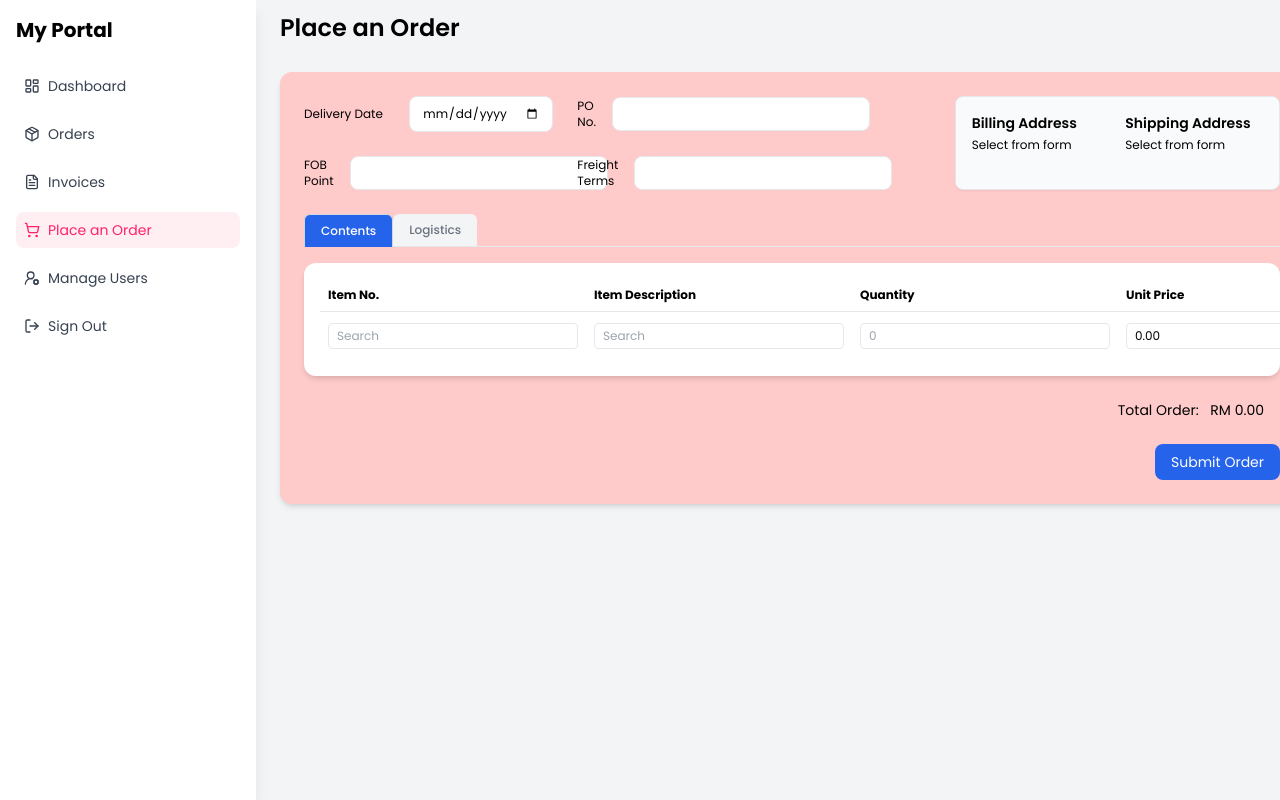
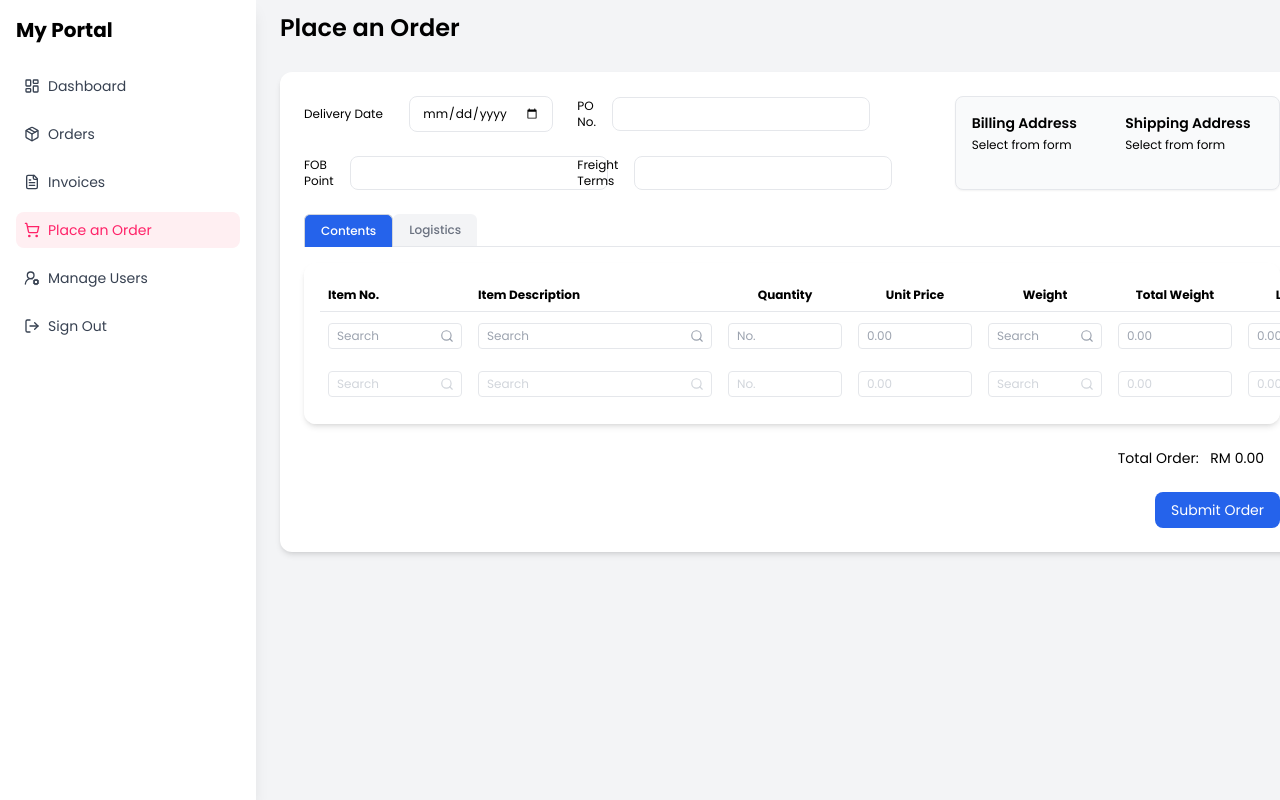
Before and after one commit to Harith-design/webportal, a React (Create React App) app in the folder frontend/: page /orderform in a window 1280 px wide. Built offline with nearby package versions, Linux system fonts and the light colour scheme.

Commit message:
Add description of your changes

```diff
--- a/frontend/package.json
+++ b/frontend/package.json
@@ -13,6 +13,7 @@
     "react-dom": "^19.1.1",
     "react-router-dom": "^7.8.1",
     "react-scripts": "5.0.1",
+    "react-window": "^2.1.0",
     "web-vitals": "^2.1.4"
   },
   "scripts": {
--- a/frontend/src/components/OrderForm.jsx
+++ b/frontend/src/components/OrderForm.jsx
@@ -1,104 +1,161 @@
 import React, { useState } from "react";
 import { Trash2, Search } from "lucide-react";
-import "./OrderForm.css";
+import "./OrderForm.css"; // import your CSS
 
 function PlaceOrderPage() {
+
   const [activeTab, setActiveTab] = useState("contents");
 
   const [order, setOrder] = useState({
     ponum: "",
     deliveryDate: "",
-    fobPoint: "",
-    freightTerms: "",
     billingAddress: "",
     shippingAddress: "",
   });
 
+  // ✅ Rows state
   const [rows, setRows] = useState([
-    {
-      product: "",
-      description: "",
-      quantity: "",
-      unitPrice: "0.00",
-      weight: "",
-      totalWeight: "",
-      lineTotal: "0.00",
-      taxCode: "code1",
-    },
+    { product: "", catalogue: "", quantity: "", price: "0.00", total: "0.00", active: true },
+    { product: "", catalogue: "", quantity: "", price: "0.00", total: "0.00", active: false },
   ]);
 
+  // ✅ Handle row edits
   const handleChange = (index, field, value) => {
     const updated = [...rows];
     updated[index][field] = value;
 
+    // auto calculate line total
+    if (field === "quantity" || field === "price") {
       const qty = parseFloat(updated[index].quantity) || 0;
-    const price = parseFloat(updated[index].unitPrice) || 0;
-    updated[index].lineTotal = (qty * price).toFixed(2);
-
-    // Add a new empty row only if editing the last row
-    if (
-      index === rows.length - 1 &&
-      Object.values(updated[index]).some((v) => v !== "" && v !== "0.00")
-    ) {
-      updated.push({
-        product: "",
-        description: "",
-        quantity: "",
-        unitPrice: "0.00",
-        weight: "",
-        totalWeight: "",
-        lineTotal: "0.00",
-        taxCode: "code1",
-      });
+      const price = parseFloat(updated[index].price) || 0;
+      updated[index].total = (qty * price).toFixed(2);
     }
 
     setRows(updated);
   };
 
+  // ✅ Activate row on focus
+  const activateRow = (index) => {
+    if (!rows[index].active) {
+      const updated = [...rows];
+      updated[index].active = true;
+      setRows([
+        ...updated,
+        { product: "", catalogue: "", quantity: "", price: "", total: "", active: false },
+      ]);
+    }
+  };
+
+  // ✅ Delete row
   const handleDelete = (index) => {
     setRows(rows.filter((_, i) => i !== index));
   };
 
+  // ✅ Submit
   const handleSubmit = (e) => {
     e.preventDefault();
     console.log("Order submitted:", order, rows);
     alert("Order submitted! Check console for details.");
   };
 
-  const orderTotal = rows.reduce(
-    (sum, row) => sum + parseFloat(row.lineTotal || 0),
-    0
-  ).toFixed(2);
+  const orderTotal = rows.reduce((sum, row) => sum + parseFloat(row.total || 0), 0).toFixed(2);
+
 
   return (
+    // <div className="flex justify-center">
   <div className="flex justify-center">
-      <div className="p-6 rounded-xl shadow-md order-form-page max-w-[80vw] w-full bg-red-200">
-        {/* Form and addresses */}
+    <div className="p-6 rounded-xl shadow-md order-form-page max-w-[80vw] w-full bg-white">
+      {/* Flex container: form left, box right */}
       <div className="flex justify-between gap-32 mx-auto">
+        {/* Form (left) */}
         <form onSubmit={handleSubmit} className="grid grid-cols-2 gap-6 flex-1">
-            {[
-              { label: "Delivery Date", name: "deliveryDate", type: "date" },
-              { label: "PO No.", name: "ponum", type: "text" },
-              { label: "FOB Point", name: "fobPoint", type: "text" },
-              { label: "Freight Terms", name: "freightTerms", type: "text" },
-            ].map((field, i) => (
-              <div className="flex items-center gap-4" key={i}>
-                <label className="w-[120px] text-xs">{field.label}</label>
+          {/* Delivery Date */}
+          <div className="flex items-center gap-4">
+            <label className="w-[120px] text-xs">Delivery Date</label>
             <input
-                  type={field.type}
-                  name={field.name}
-                  value={order[field.name]}
-                  onChange={(e) =>
-                    setOrder({ ...order, [e.target.name]: e.target.value })
-                  }
+              type="date"
+              name="deliveryDate"
+              value={order.deliveryDate}
+              onChange={(e) => setOrder({ ...order, [e.target.name]: e.target.value })}
               className="flex-1 border rounded-lg px-3 py-2 focus:outline-none focus:ring-2 focus:ring-blue-400 text-xs"
               required
             />
           </div>
-            ))}
+
+          {/* PO No */}
+          <div className="flex items-center gap-4">
+            <label className="w-[120px] text-xs">PO No.</label>
+            <input
+              type="text"
+              name="ponum"
+              value={order.ponum}
+              onChange={(e) => setOrder({ ...order, [e.target.name]: e.target.value })}
+              className="flex-1 border rounded-lg px-3 py-2 focus:outline-none focus:ring-2 focus:ring-blue-400 text-xs"
+              required
+            />
+          </div>
+
+          {/* FOB Point */}
+          <div className="flex items-center gap-4">
+            <label className="w-[120px] text-xs">FOB Point</label>
+            <input
+              type="text"
+              nB Pointame="ponum"
+              value={order.ponum}
+              onChange={(e) => setOrder({ ...order, [e.target.name]: e.target.value })}
+              className="flex-1 border rounded-lg px-3 py-2 focus:outline-none focus:ring-2 focus:ring-blue-400 text-xs"
+              required
+            />
+          </div>
+
+          {/* Freight Terms */}
+          <div className="flex items-center gap-4">
+            <label className="w-[120px] text-xs">Freight Terms</label>
+            <input
+              type="text"
+              name="ponum"
+              value={order.ponum}
+              onChange={(e) => setOrder({ ...order, [e.target.name]: e.target.value })}
+              className="flex-1 border rounded-lg px-3 py-2 focus:outline-none focus:ring-2 focus:ring-blue-400 text-xs"
+              required
+            />
+          </div>
+
+          {/* Billing Address
+          <div className="flex items-center gap-4">
+            <label className="min-w-[120px] text-xs">Billing Address</label>
+            <select
+              name="billingAddress"
+              value={order.billingAddress}
+              onChange={(e) => setOrder({ ...order, [e.target.name]: e.target.value })}
+              className="flex-1 border rounded-lg px-3 py-2 focus:outline-none focus:ring-2 focus:ring-blue-400 text-xs"
+            >
+              <option value="address1">Address 1</option>
+              <option value="address2">Address 2</option>
+              <option value="address3">Address 3</option>
+            </select>
+          </div>
+          */}
+
+          {/* Shipping Address
+          <div className="flex items-center gap-4">
+            <label className="min-w-[120px] text-xs">Shipping Address</label>
+            <select
+              name="shippingAddress"
+              value={order.shippingAddress}
+              onChange={(e) => setOrder({ ...order, [e.target.name]: e.target.value })}
+              className="flex-1 border rounded-lg px-3 py-2 focus:outline-none focus:ring-2 focus:ring-blue-400 text-xs"
+            >
+              <option value="address1">Address 1</option>
+              <option value="address2">Address 2</option>
+              <option value="address3">Address 3</option>
+            </select>
+          </div>
+          */}
         </form>
 
-          {/* Addresses box */}
+
+        {/* Right side: Addresses box */}
         <div className="w-1/3 p-4 border rounded-lg shadow-sm bg-gray-50">
           <div className="grid grid-cols-2 gap-4">
             <div>
@@ -115,137 +172,230 @@ function PlaceOrderPage() {
 
       {/* Tabs */}
       <div className="border-b mb-4 mt-6 flex text-sm">
-          {["contents", "logistics"].map((tab) => (
         <button
-              key={tab}
           type="button"
-              onClick={() => setActiveTab(tab)}
+          onClick={() => setActiveTab("contents")}
           className={`px-4 py-2 rounded-t-md text-xs font-medium ${
-                activeTab === tab
+            activeTab === "contents"
               ? "bg-blue-600 text-white border-x border-t border-gray-300 -mb-px"
               : "bg-gray-100 text-gray-500 hover:bg-gray-200"
           }`}
         >
-              {tab.charAt(0).toUpperCase() + tab.slice(1)}
+          Contents
         </button>
-          ))}
+        <button
+          type="button"
+          onClick={() => setActiveTab("logistics")}
+          className={`px-4 py-2 rounded-t-md text-xs font-medium ${
+            activeTab === "logistics"
+              ? "bg-blue-600 text-white border-x border-t border-gray-300 -mb-px"
+              : "bg-gray-100 text-gray-500 hover:bg-gray-200"
+          }`}
+        >
+          Logistics
+        </button>
       </div>
 
       {/* Tab Content */}
       {activeTab === "contents" && (
   <div className="bg-white rounded-xl shadow-md p-4 overflow-x-auto">
+    {/* Table */}
+    <div className="">
       <table className="table-auto border-collapse w-full bg-white min-w-max">
         <thead>
             <tr className="text-xs font-semibold border-b text-center align-middle">
-                  {[
-                    "Item No.",
-                    "Item Description",
-                    "Quantity",
-                    "Unit Price",
-                    "Weight",
-                    "Total Weight",
-                    "Line Total",
-                    "Tax Code",
-                    "Delete",
-                  ].map((th, i) => (
-                    <th key={i} className="px-2 py-2 text-left">
-                      {th}
-                    </th>
-                  ))}
+              <th className="px-2 py-2 text-left w-[150px]">Item No.</th>
+              <th className="px-2 py-2 text-left w-[250px]">Item Description</th>
+              {/* <th className="px-4 py-2">Catalogue</th> */}
+              <th className="px-2 py-2 w-[130px]">Quantity</th>
+              <th className="px-2 py-2 w-[130px]">Unit Price</th>
+              <th className="px-2 py-2 w-[130px]">Weight</th>
+              <th className="px-2 py-2 w-[130px]">Total Weight</th>
+              <th className="px-2 py-2 w-[130px]">Line Total</th>
+              <th className="px-2 py-2 w-[130px]">Tax Code</th>
+              <th className="px-2 py-2 w-[130px]">Delete</th>
             </tr>
           </thead>
         <tbody className="text-xs">
-                {rows.map((row, index) => (
-                  <tr key={index} className="text-center align-middle bg-white text-black">
-                    <td className="px-2 py-2">
+  {rows.map((row, index) => {
+    const isActive = row.active;
+    const inputBase =
+      "w-full box-border border rounded px-2 py-1 text-xs";
+    const inputActive =
+      "bg-white placeholder-gray-400 focus:outline-none focus:ring-1 focus:ring-blue-400";
+    const inputInactive = "cursor-pointer placeholder-gray-300";
+
+    const inputClass = `${inputBase} ${isActive ? inputActive : inputInactive}`;
+
+    return (
+      <tr
+        key={index}
+        className={`text-center align-middle ${
+          isActive ? "bg-white text-black" : "text-gray-400"
+        }`}
+      >
+        {/* Item No */}
+        <td className="px-2 py-2 text-left">
+          <div className="relative">
             <input
               type="text"
               placeholder="Search"
               value={row.product}
               onChange={(e) => handleChange(index, "product", e.target.value)}
-                        className="w-full box-border border rounded px-2 py-1 text-xs bg-white placeholder-gray-400 focus:outline-none focus:ring-1 focus:ring-blue-400"
+              onFocus={() => activateRow(index)}
+              readOnly={!isActive}
+              className={`${inputClass} pl-2 pr-8`}
             />
+            <span
+              className={`absolute right-2 top-1/2 -translate-y-1/2 ${
+                isActive ? "text-gray-400" : "text-gray-300"
+              }`}
+            >
+              <Search size={14} />
+            </span>
+          </div>
         </td>
-                    <td className="px-2 py-2">
+
+        {/* Item Description */}
+        <td className="px-2 py-2 text-left">
+          <div className="relative">
             <input
               type="text"
               placeholder="Search"
               value={row.description}
-                        onChange={(e) => handleChange(index, "description", e.target.value)}
-                        className="w-full box-border border rounded px-2 py-1 text-xs bg-white placeholder-gray-400 focus:outline-none focus:ring-1 focus:ring-blue-400"
+              onChange={(e) =>
+                handleChange(index, "description", e.target.value)
+              }
+              onFocus={() => activateRow(index)}
+              readOnly={!isActive}
+              className={`${inputClass} pl-2 pr-8`}
             />
+            <span
+              className={`absolute right-2 top-1/2 -translate-y-1/2 ${
+                isActive ? "text-gray-400" : "text-gray-300"
+              }`}
+            >
+              <Search size={14} />
+            </span>
+          </div>
         </td>
+
+        {/* Quantity */}
         <td className="px-2 py-2">
           <input
             type="number"
-                        placeholder="0"
+            placeholder="No."
             value={row.quantity}
             onChange={(e) => handleChange(index, "quantity", e.target.value)}
-                        className="w-full box-border border rounded px-2 py-1 text-xs"
+            onFocus={() => activateRow(index)}
+            readOnly={!isActive}
+            className={inputClass}
           />
         </td>
+
+        {/* Unit Price */}
         <td className="px-2 py-2">
           <input
             type="number"
             placeholder="0.00"
             value={row.unitPrice}
             onChange={(e) => handleChange(index, "unitPrice", e.target.value)}
-                        className="w-full box-border border rounded px-2 py-1 text-xs"
+            onFocus={() => activateRow(index)}
+            readOnly={!isActive}
+            className={inputClass}
           />
         </td>
-                    <td className="px-2 py-2">
+
+        {/* Weight */}
+        <td className="px-2 py-2 text-left">
+          <div className="relative">
             <input
               type="text"
-                        placeholder="0"
+              placeholder="Search"
               value={row.weight}
               onChange={(e) => handleChange(index, "weight", e.target.value)}
-                        className="w-full box-border border rounded px-2 py-1 text-xs"
+              onFocus={() => activateRow(index)}
+              readOnly={!isActive}
+              className={`${inputClass} pl-2 pr-8`}
             />
+            <span
+              className={`absolute right-2 top-1/2 -translate-y-1/2 ${
+                isActive ? "text-gray-400" : "text-gray-300"
+              }`}
+            >
+              <Search size={14} />
+            </span>
+          </div>
         </td>
+
+        {/* Total Weight */}
         <td className="px-2 py-2">
           <input
             type="number"
             placeholder="0.00"
             value={row.totalWeight}
             onChange={(e) => handleChange(index, "totalWeight", e.target.value)}
-                        className="w-full box-border border rounded px-2 py-1 text-xs"
+            onFocus={() => activateRow(index)}
+            readOnly={!isActive}
+            className={inputClass}
           />
         </td>
+
+        {/* Line Total */}
         <td className="px-2 py-2">
           <input
             type="number"
             placeholder="0.00"
             value={row.lineTotal}
-                        readOnly
-                        className="w-full box-border border rounded px-2 py-1 text-xs bg-gray-100"
+            onChange={(e) => handleChange(index, "lineTotal", e.target.value)}
+            onFocus={() => activateRow(index)}
+            readOnly={!isActive}
+            className={inputClass}
           />
         </td>
+
+        {/* Tax Code */}
         <td className="px-2 py-2">
           <select
+            name="taxCode"
             value={row.taxCode}
             onChange={(e) => handleChange(index, "taxCode", e.target.value)}
-                        className="w-full box-border border rounded px-2 py-1 text-xs"
+            className={inputClass}
           >
             <option value="code1">Tax Code 1</option>
             <option value="code2">Tax Code 2</option>
             <option value="code3">Tax Code 3</option>
           </select>
         </td>
+
+        {/* Delete */}
         <td className="px-2 py-2 flex justify-center items-center">
           <button
             type="button"
-                        onClick={() => handleDelete(index)}
-                        className="p-2 text-red-500 hover:text-red-700"
+            onClick={() => isActive && handleDelete(index)}
+            disabled={!isActive}
+            className={`p-2 ${
+              isActive
+                ? "text-red-500 hover:text-red-700"
+                : "text-gray-300 cursor-not-allowed"
+            }`}
           >
             <Trash2 size={16} />
           </button>
         </td>
       </tr>
-                ))}
+    );
+  })}
 </tbody>
+
       </table>
     </div>
+  </div>
 )}
+
+
+
+
 
       {/* Order Total */}
       <div className="flex justify-end mt-6 pr-4">
--- /dev/null
+++ b/frontend/src/components/VirtualTable.css
@@ -0,0 +1,27 @@
+.table {
+  border: 1px solid #ccc;
+  font-family: Arial, sans-serif;
+}
+
+.header {
+  display: flex;
+  background: #f0f0f0;
+  font-weight: bold;
+}
+
+.row {
+  display: flex;
+  border-bottom: 1px solid #eee;
+}
+
+.cell {
+  flex: 1;
+  padding: 8px;
+  overflow: hidden;
+  text-overflow: ellipsis;
+  white-space: nowrap;
+}
+
+.headerCell {
+  padding: 10px 8px;
+}
--- /dev/null
+++ b/frontend/src/components/VirtualTable.jsx
@@ -0,0 +1,44 @@
+import React from "react";
+import { FixedSizeList as List } from "react-window";
+import "./VirtualTable.css"; // optional for styling
+
+// Example table columns
+const columns = ["ID", "Name", "Email", "Age"];
+
+// Example row renderer
+const Row = ({ index, style, data }) => {
+  const row = data[index];
+  return (
+    <div className="row" style={style}>
+      <div className="cell">{row.id}</div>
+      <div className="cell">{row.name}</div>
+      <div className="cell">{row.email}</div>
+      <div className="cell">{row.age}</div>
+    </div>
+  );
+};
+
+export default function VirtualTable({ data }) {
+  const rowHeight = 40; // height of each row in px
+  const tableHeight = 400; // height of the table container in px
+
+  return (
+    <div className="table">
+      <div className="header">
+        {columns.map((col) => (
+          <div key={col} className="cell headerCell">{col}</div>
+        ))}
+      </div>
+
+      <List
+        height={tableHeight}
+        itemCount={data.length}
+        itemSize={rowHeight}
+        width="100%"
+        itemData={data}
+      >
+        {Row}
+      </List>
+    </div>
+  );
+}
```
Also changed, not shown: 1 other file (tests, documents, lock files or other folders). Lines whose indentation alone changed are shown as unchanged.
